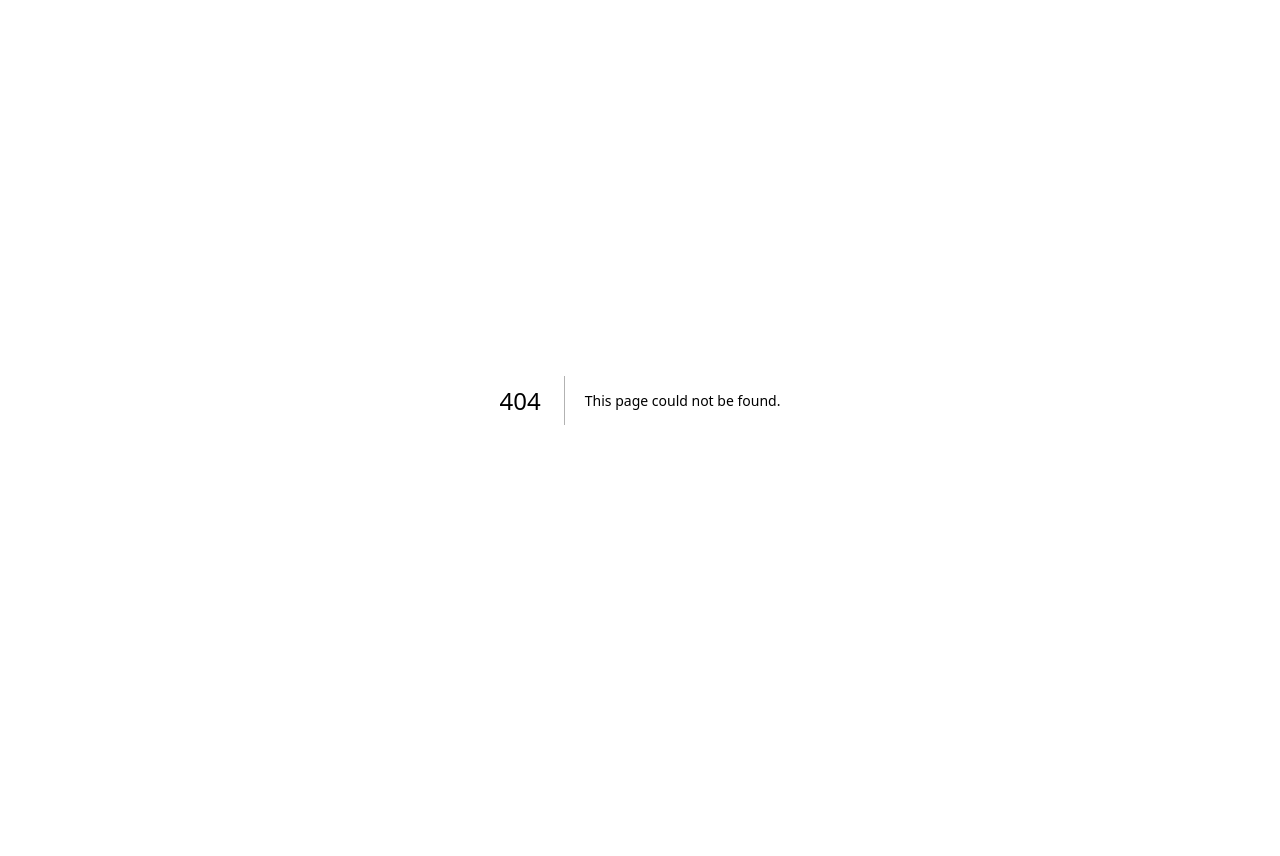
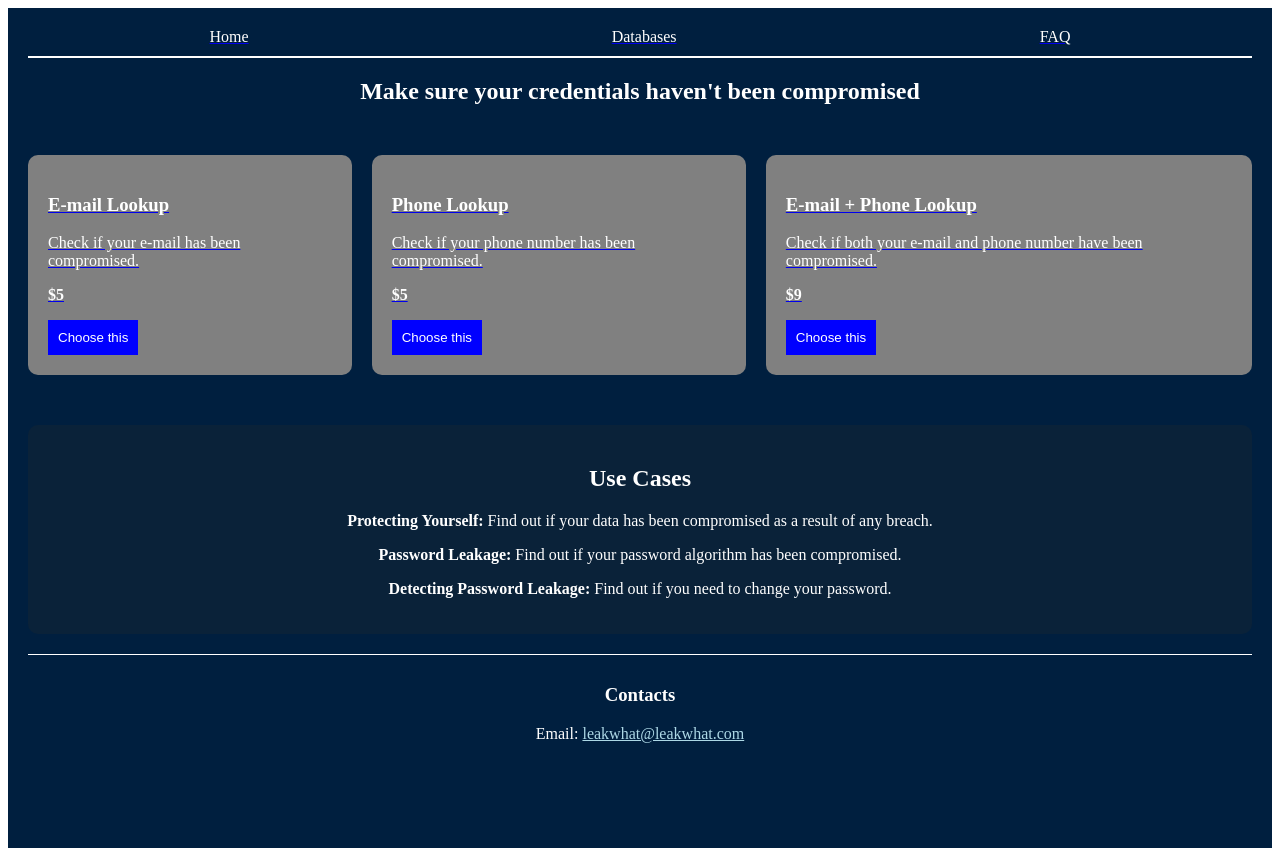
Before and after one commit to Bensero87/leakwhat, a Next.js app: page / in a window 1280 px wide. Before the commit this address had no page. Before the commit the page ends 800 px from the top, so only its background shows below. Built offline with nearby package versions, Linux system fonts and the light colour scheme.

Commit message:
Add files via upload

```diff
--- /dev/null
+++ b/pages/index.js
@@ -0,0 +1,54 @@
+
+import Link from 'next/link';
+
+export default function Home() {
+  return (
+    <div style={{ backgroundColor: '#001F3F', color: 'white', minHeight: '100vh', padding: '20px' }}>
+      <nav style={{ display: 'flex', justifyContent: 'space-around', paddingBottom: '10px', borderBottom: '2px solid white' }}>
+        <Link href="/"><a style={{ color: 'white', textDecoration: 'none' }}>Home</a></Link>
+        <Link href="/databases"><a style={{ color: 'white', textDecoration: 'none' }}>Databases</a></Link>
+        <Link href="/faq"><a style={{ color: 'white', textDecoration: 'none' }}>FAQ</a></Link>
+      </nav>
+      <h1 style={{ textAlign: 'center', marginTop: '20px', fontSize: '24px' }}>Make sure your credentials haven't been compromised</h1>
+
+      <div style={{ display: 'flex', justifyContent: 'center', gap: '20px', marginTop: '50px' }}>
+        <Link href="/email-lookup" passHref>
+          <div style={{ padding: '20px', background: 'gray', color: 'white', borderRadius: '10px', cursor: 'pointer' }}>
+            <h3>E-mail Lookup</h3>
+            <p>Check if your e-mail has been compromised.</p>
+            <p><strong>$5</strong></p>
+            <button style={{ padding: '10px', background: 'blue', color: 'white', border: 'none', cursor: 'pointer' }}>Choose this</button>
+          </div>
+        </Link>
+        <Link href="/phone-lookup" passHref>
+          <div style={{ padding: '20px', background: 'gray', color: 'white', borderRadius: '10px', cursor: 'pointer' }}>
+            <h3>Phone Lookup</h3>
+            <p>Check if your phone number has been compromised.</p>
+            <p><strong>$5</strong></p>
+            <button style={{ padding: '10px', background: 'blue', color: 'white', border: 'none', cursor: 'pointer' }}>Choose this</button>
+          </div>
+        </Link>
+        <Link href="/email-phone-lookup" passHref>
+          <div style={{ padding: '20px', background: 'gray', color: 'white', borderRadius: '10px', cursor: 'pointer' }}>
+            <h3>E-mail + Phone Lookup</h3>
+            <p>Check if both your e-mail and phone number have been compromised.</p>
+            <p><strong>$9</strong></p>
+            <button style={{ padding: '10px', background: 'blue', color: 'white', border: 'none', cursor: 'pointer' }}>Choose this</button>
+          </div>
+        </Link>
+      </div>
+
+      <div style={{ textAlign: 'center', marginTop: '50px', padding: '20px', background: '#0A2239', borderRadius: '10px' }}>
+        <h2>Use Cases</h2>
+        <p><strong>Protecting Yourself:</strong> Find out if your data has been compromised as a result of any breach.</p>
+        <p><strong>Password Leakage:</strong> Find out if your password algorithm has been compromised.</p>
+        <p><strong>Detecting Password Leakage:</strong> Find out if you need to change your password.</p>
+      </div>
+
+      <div style={{ textAlign: 'center', marginTop: '20px', padding: '10px', background: '#001F3F', borderTop: '1px solid white' }}>
+        <h3>Contacts</h3>
+        <p>Email: <a href="mailto:leakwhat@leakwhat.com" style={{ color: 'lightblue' }}>leakwhat@leakwhat.com</a></p>
+      </div>
+    </div>
+  );
+}
```
